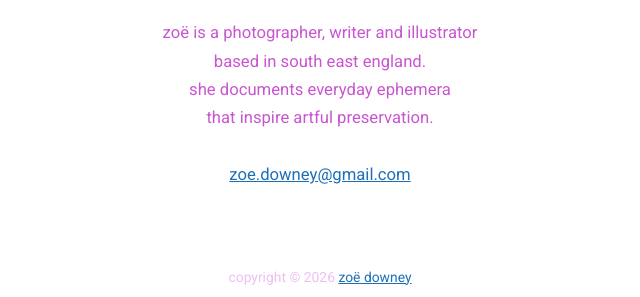
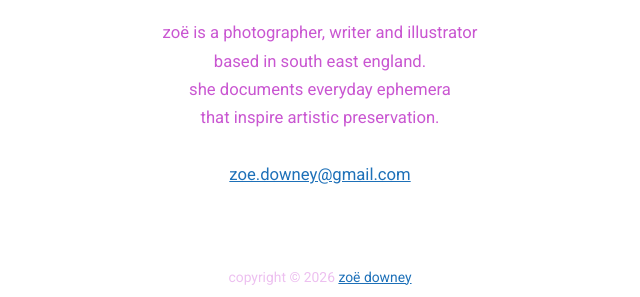
Before and after one commit to zoeurl/zoedowney.github.io, a Jekyll site: the page built from index.html, in a window 1280 px wide. Shown: the part 1724-2021 px from the top of the page, without its empty margins (320-960 px from the left). Built offline with Jekyll 4.4.1, drawn with Linux system fonts in a browser that asks for light colours.

Commit message:
Update photography.md

```diff
--- a/_layouts/photography.md
+++ b/_layouts/photography.md
@@ -40,7 +40,7 @@
 			<br><font color="#c956d1"> zoë is a photographer, writer and illustrator
 			<br>based in south east england.
 			<br>she documents everyday ephemera
-			<br>that inspire artful preservation.</font>
+			<br>that inspire artistic preservation.</font>
 		<br>
 		<br><a href="mailto:{{site.email}}">zoe.downey@gmail.com</a>
 		<br>
```
